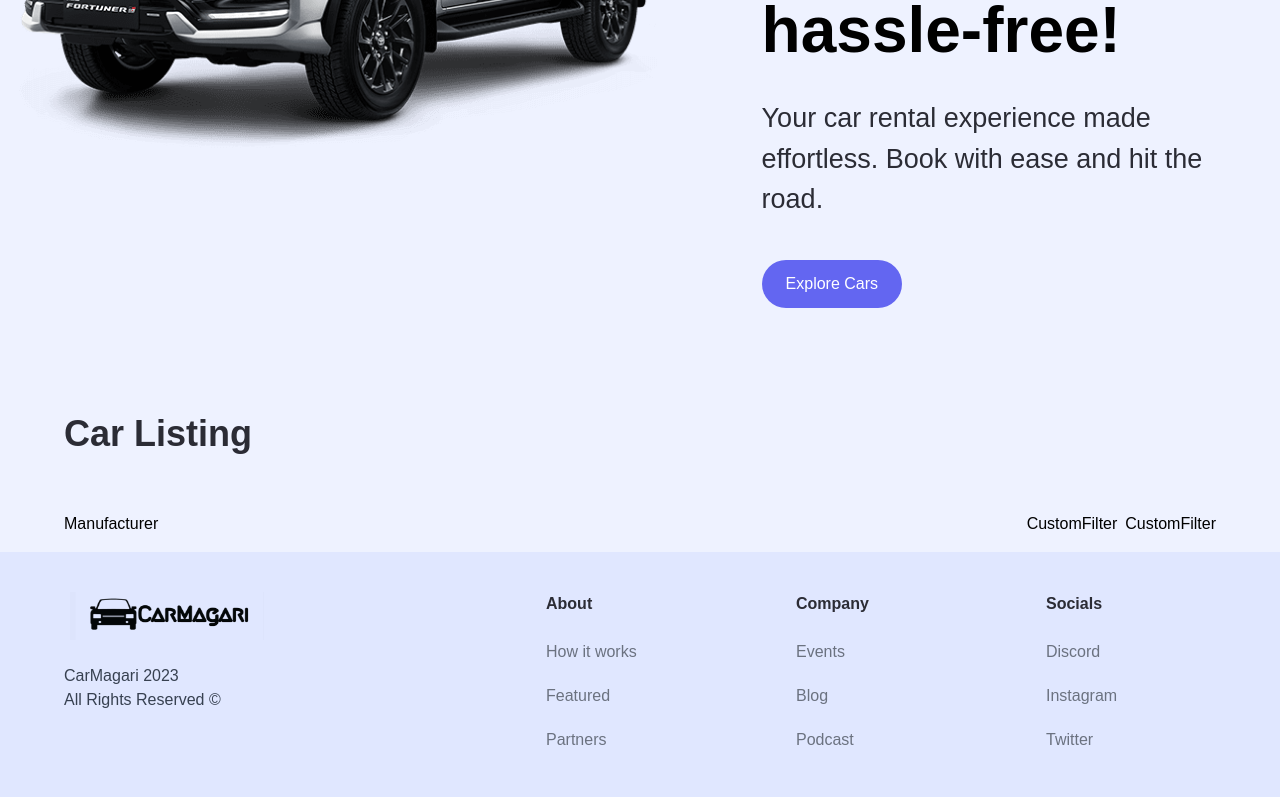
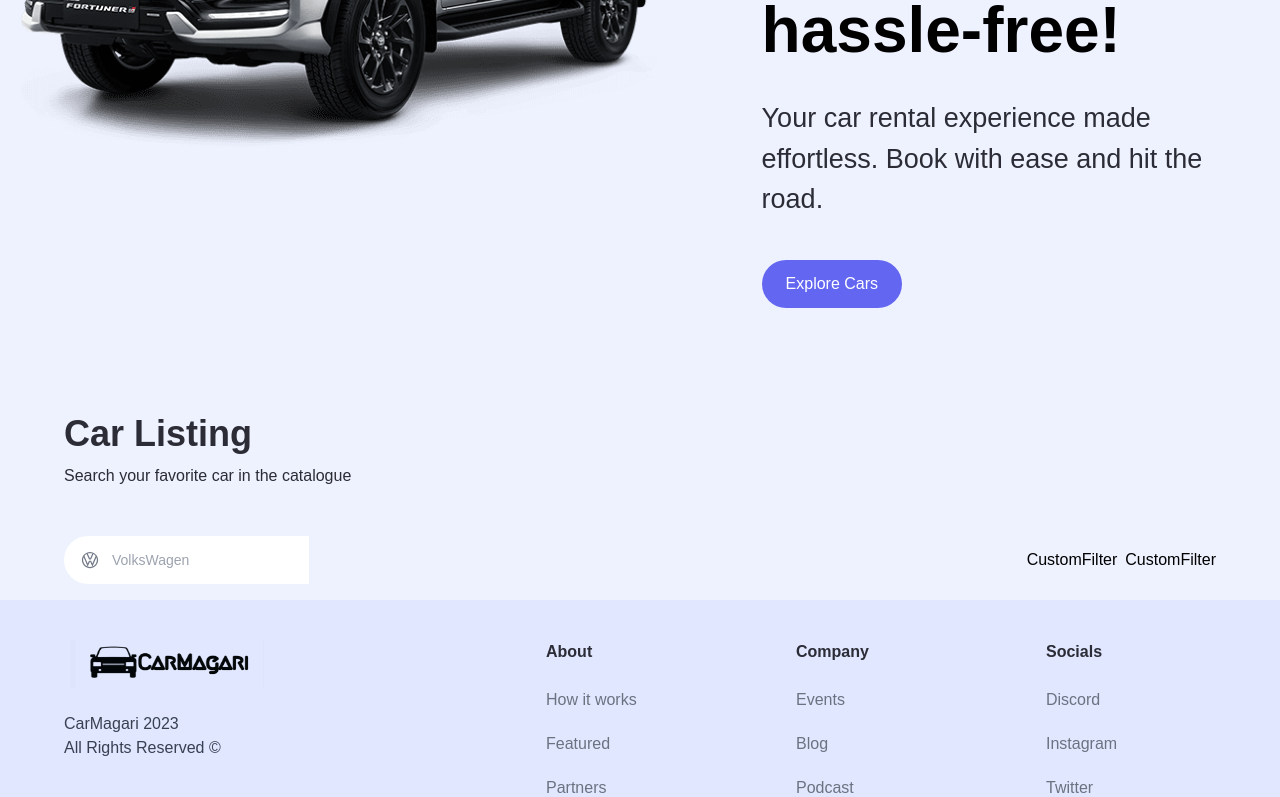
Before and after one commit to yelosolutions/CarMagari-showcase, a Next.js app in the folder app/: page / in a window 1280 px wide. Shown: the part 450-1247 px from the top of the page. Built offline with nearby package versions, Linux system fonts and the light colour scheme; a web font is replaced by a local one.

Commit message:
Search Combobox implementation - from HeadlessUI

```diff
--- a/app/app/globals.css
+++ b/app/app/globals.css
@@ -204,7 +204,7 @@
 }
 
 .search-manufacturer__input {
-  @apply w-full h-[48px] pl-12 p-4 rounded-l-full max-sm:rounded-full bg-light-white outline-none cursor-pointer text-sm;
+  @apply w-full h-[48px] pl-12 p-4 rounded-l-full max-sm:rounded-full bg-white outline-none cursor-pointer text-sm;
 }
 
 .search-manufacturer__options {
--- a/app/app/page.tsx
+++ b/app/app/page.tsx
@@ -5,10 +5,10 @@ export default function Home() {
   return (
     <main className="overflow-hidden bg-indigo-50">
       <Hero/>
-      <div className='mt-12 padding-x padding-y'>
+      <div className='mt-12 padding-x padding-y max-width'>
         <div className="home__text-container">
           <h1 className="text-4xl font-extrabold">Car Listing</h1>
-          <p></p>
+          <p>Search your favorite car in the catalogue</p>
         </div>
         <div className="home__filters">
           <SearchBar/>
--- a/app/components/SearchManufacturer.tsx
+++ b/app/components/SearchManufacturer.tsx
@@ -1,13 +1,87 @@
+'use client';
+import { useState, Fragment } from 'react';
+import { Combobox, Transition } from '@headlessui/react';
+import { SearchManufacturerProps } from '@/types';
+import { manufacturers } from '@/constants';
+import Image from 'next/image';
 
-import { SearchManufacturerProps } from '@/types';
 
 const SearchManufacturer = ({manufacturer, setManufacturer}: SearchManufacturerProps) => {
+  const [query, setQuery] = useState('');
+
+
+  const filteredManufacturers =
+    query === ''?
+      manufacturers
+      : manufacturers.filter((item) =>
+        item
+        .toLowerCase()
+        .replace(/\s+/g, '')
+        .includes(query.toLowerCase().replace(/\s+/g, ''))
+      );
 
   return (
-    <div>
-      Manufacturer
+    <div className="search-manufacturer">
+      {/* Combobox - autocomplete search*/}
+      <Combobox value={manufacturer} onChange={setManufacturer}>
+        <div className='relative w-full '>
+          {/* a Combobox button - click svg icon to display list*/}
+          <Combobox.Button className='absolute top-[14px]'>
+            <Image
+              src='/car-logo.svg'
+              alt='make logo'
+              width={20}
+              height={20}
+              className='ml-4'
+            />
+          </Combobox.Button>
+
+          {/* a Combobox input field - for searching*/}
+          <Combobox.Input
+            className='search-manufacturer__input'
+            placeholder='VolksWagen'
+            displayValue={(manufacturer: string) => manufacturer}
+            onChange={(e) => setQuery(e.target.value)}
+          />
+        </div>
+
+        {/* A transition - displays options*/}
+        <Transition
+          as={Fragment} //to avoid additional DOM nodes i.e <></>
+          leave='transition ease-in duration-100'
+          leaveFrom='opacity-100'
+          leaveTo='opacity-0'
+          afterLeave={() => setQuery('')} //reset search
+        >
+          <Combobox.Options
+            className='search-manufacturer__options'
+            static
+          >
+            {filteredManufacturers.length === 0 && query !== '' ? (
+              <Combobox.Option
+                value={query}
+                className='search-manufacturer__option'
+              >
+                Create '{query}'
+              </Combobox.Option>
+            ) : (
+              filteredManufacturers.map((item) => (
+                <Combobox.Option
+                  key={item}
+                  value={item}
+                  className={({ active }) => `relative search-manufacturer__option ${active ? 'bg-indigo-400 text-white': 'text-gray-900'}`
+                  }
+                >
+                  {item}
+                </Combobox.Option>
+              ))
+            ) }
+
+          </Combobox.Options>
+        </Transition>
+      </Combobox>
     </div>
   )
 }
 
-export default SearchManufacturer
+export default SearchManufacturer;
--- a/app/package.json
+++ b/app/package.json
@@ -9,6 +9,7 @@
     "lint": "next lint"
   },
   "dependencies": {
+    "@headlessui/react": "^1.7.15",
     "@types/node": "20.4.0",
     "@types/react": "18.2.14",
     "@types/react-dom": "18.2.6",
```
Also changed, not shown: app/public/bmw-logo.svg (added), 1 other file (tests, documents, lock files or other folders).
